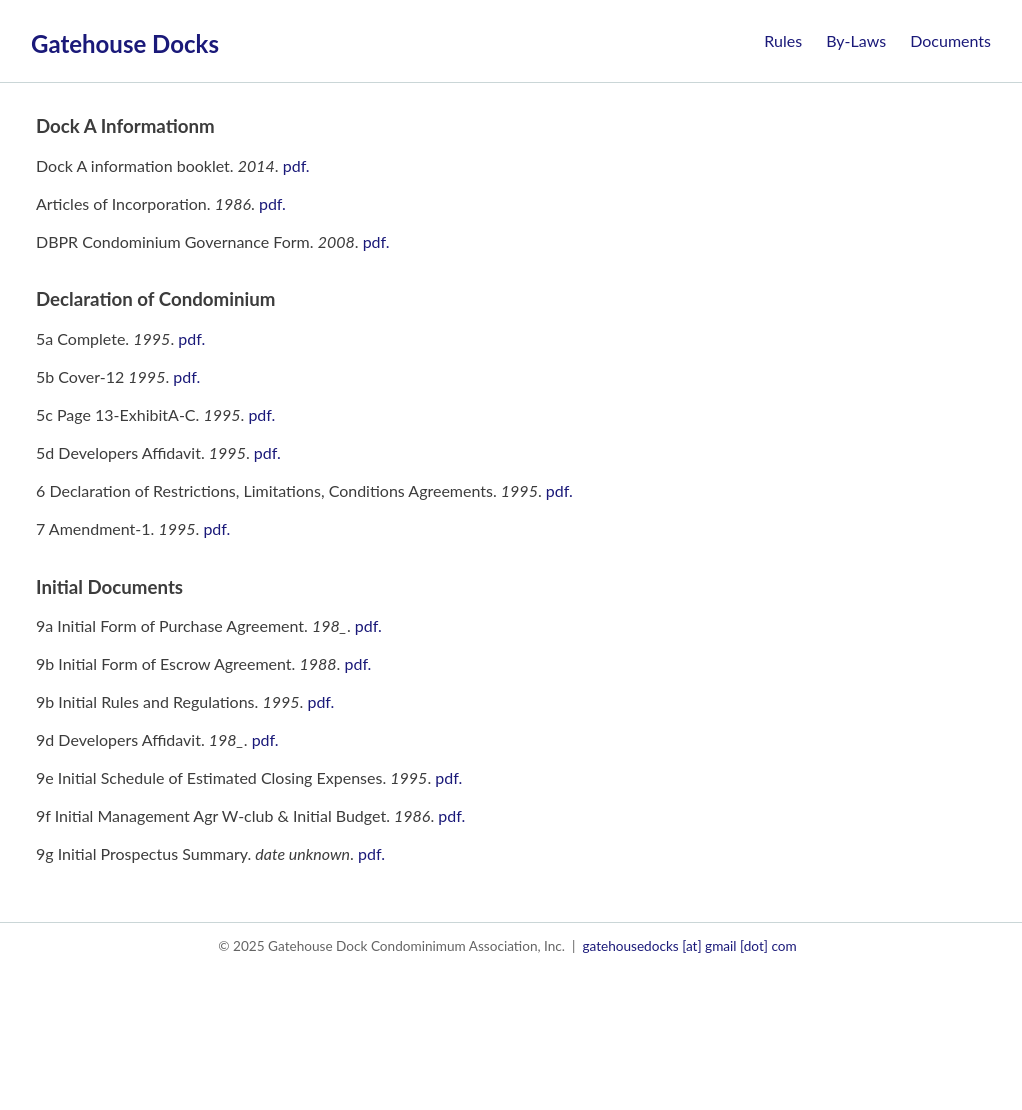
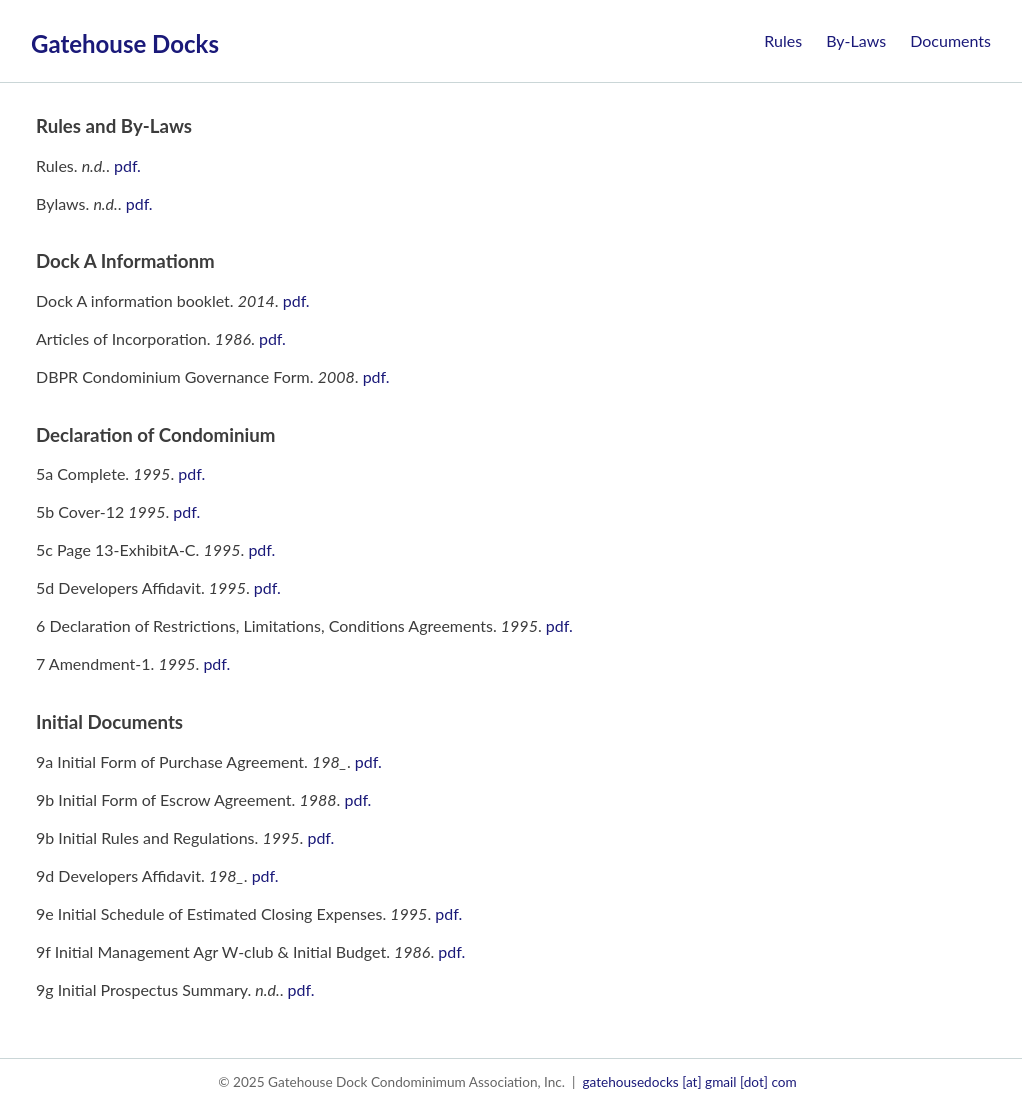
Before and after one commit to lighthouse43/lighthouse43.github.io, a Jekyll site: the page built from documents.html, in a window 1280 px wide. Shown: the whole page, without its empty margins (129-1151 px from the left). Built offline with Jekyll 4.4.1, drawn with Linux system fonts in a browser that asks for light colours; before the commit the page ends 974 px from its top, so only the background shows below that.

Commit message:
Change date notation to 'n.d.' for a document

```diff
--- a/documents.html
+++ b/documents.html
@@ -3,6 +3,12 @@ layout: default
 title: Documents
 permalink: /documents/
 ---
+<h3>Rules and By-Laws</h3>
+Rules. <i>n.d.</i>. <a href="/assets/pdfs/2a%20GDCA%20-%20Rules%20Regulations%20(General)(Rev%203-02).pdf" target="_blank">pdf.</a>
+<br><br>
+Bylaws. <i>n.d.</i>.  <a href="/assets/pdfs/4%20GDCA%20-%20By-Laws%20(Legal%20Size).pdf="_blank">pdf.</a>
+<br><br>
+
 <h3>Dock A Informationm</h3>
 Dock A information booklet. <i>2014</i>. <a href="/assets/pdfs/1 GDCA - Dock A 2014 Information Booklet.pdf" target="_blank">pdf.</a>
 <br><br>
@@ -39,5 +45,5 @@ DBPR Condominium Governance Form. <i>2008</i>. <a href="/assets/pdfs/DBPR Condom
 <br><br>
 9f Initial Management Agr W-club & Initial Budget. <i>1986</i>. <a href="/assets/pdfs/9f GDCA - Initial Management Agr W-club & Initial Budget.pdf" target="_blank">pdf.</a>
 <br><br>
-9g Initial Prospectus Summary. <i>date unknown</i>. <a href="/assets/pdfs/9g GDCA - Initial Prospectus Summary.pdf" target="_blank">pdf.</a>
+9g Initial Prospectus Summary. <i>n.d.</i>. <a href="/assets/pdfs/9g GDCA - Initial Prospectus Summary.pdf" target="_blank">pdf.</a>
 <br><br>
```
